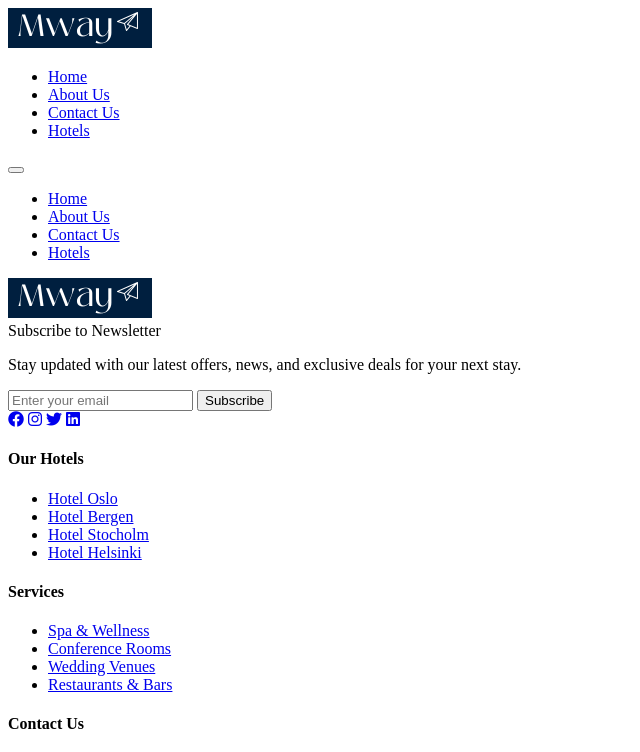
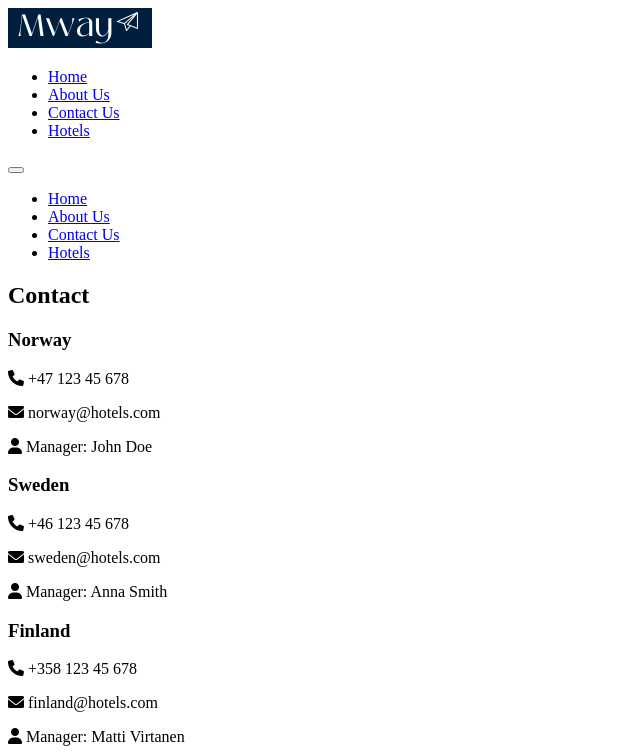
Before and after one commit to koszmary/Front-end_2025, a plain HTML site: page PROJECT/contact.html in a window 1280 px wide. Shown: the top 752 px of the page, without its empty margins (0-640 px from the left). Drawn offline with Linux system fonts and the light colour scheme.

Commit message:
info about

```diff
--- a/PROJECT/contact.html
+++ b/PROJECT/contact.html
@@ -81,6 +81,32 @@
         <link rel="stylesheet" href="https://cdnjs.cloudflare.com/ajax/libs/font-awesome/6.0.0-beta3/css/all.min.css">
     </head>
     <body>
+        <!-- Contact Section -->
+        <section class="contact">
+            <div class="container">
+                <h2 class="text-xl text-center">Contact</h2>
+
+                <!-- Contact Information -->
+                <div class="contact-info">
+                    <div class="country-info">
+                        <h3>Norway</h3>
+                        <p><i class="fas fa-phone"></i> +47 123 45 678</p>
+                        <p><i class="fas fa-envelope"></i> norway@hotels.com</p>
+                        <p><i class="fas fa-user"></i> Manager: John Doe</p>
+                    </div>
+                    <div class="country-info">
+                        <h3>Sweden</h3>
+                        <p><i class="fas fa-phone"></i> +46 123 45 678</p>
+                        <p><i class="fas fa-envelope"></i> sweden@hotels.com</p>
+                        <p><i class="fas fa-user"></i> Manager: Anna Smith</p>
+                    </div>
+                    <div class="country-info">
+                        <h3>Finland</h3>
+                        <p><i class="fas fa-phone"></i> +358 123 45 678</p>
+                        <p><i class="fas fa-envelope"></i> finland@hotels.com</p>
+                        <p><i class="fas fa-user"></i> Manager: Matti Virtanen</p>
+                    </div>
+                </div>
 
 
       <!-- Footer -->
```
